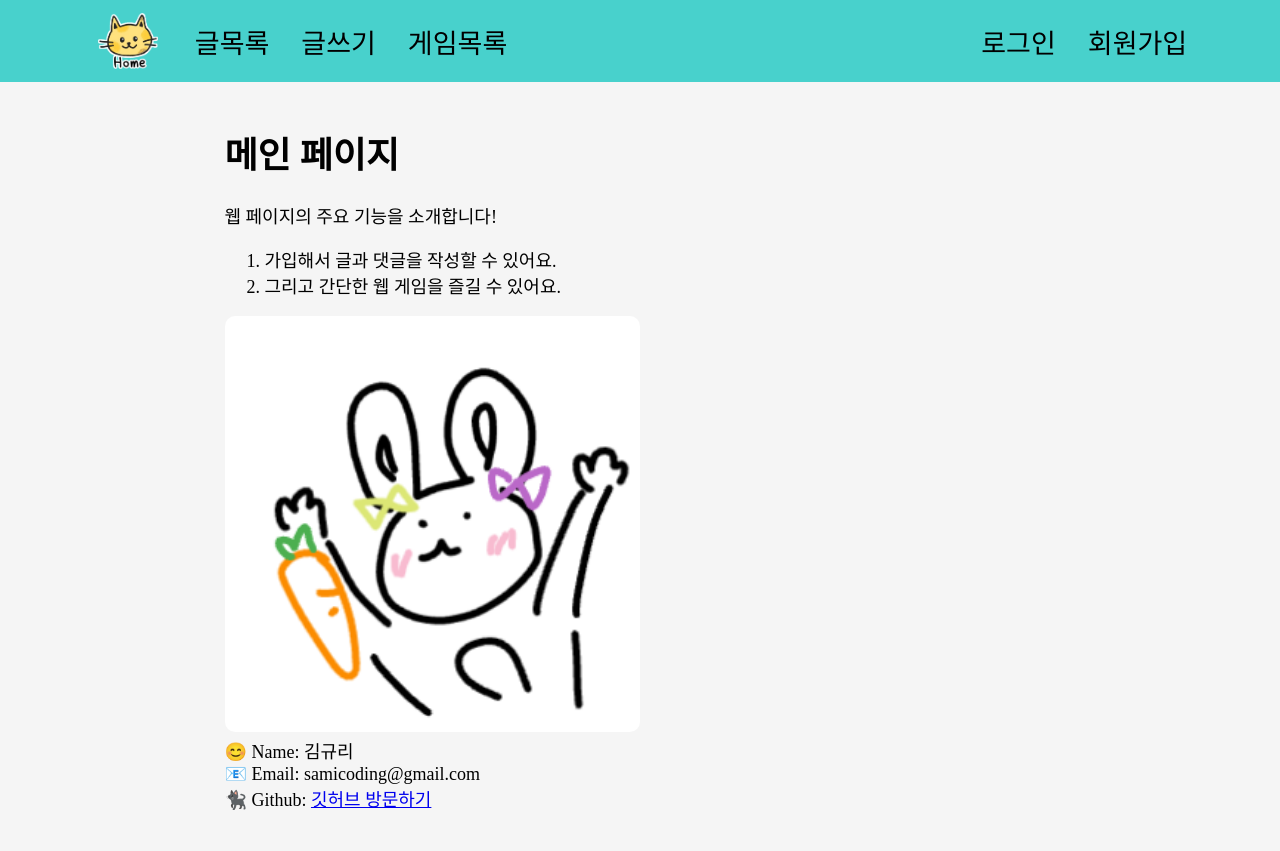
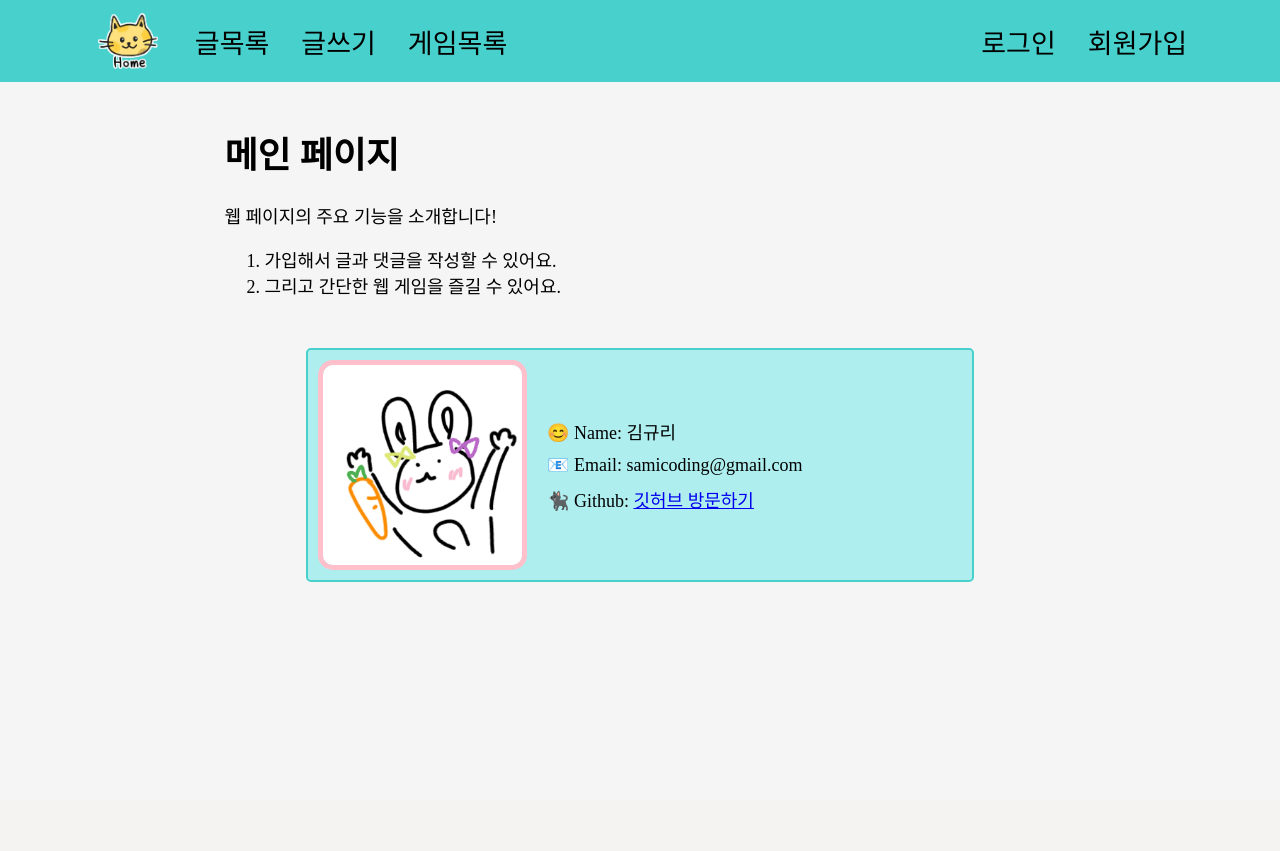
Before and after one commit to SamiCoding/django-cat-project, a Django app: page / in a window 1280 px wide. After the commit the page ends 582 px from the top, so only its background shows below. Run offline with Django 4.2, Linux system fonts and the light colour scheme; some libraries are stand-ins or nearby versions; some web fonts are replaced.

Commit message:
Update index.css

```diff
--- a/static/css/postings/index.css
+++ b/static/css/postings/index.css
@@ -1,10 +1,42 @@
-img {
-  width: 50%;
-  border-radius: 10px;
+.posting__profile {
+  display: flex;
+  flex-direction: row;
+  align-items: center;
+  width: 80%;
+  margin: 50px auto 0;
+  border: 2px solid MediumTurquoise;
+  border-radius: 5px;
+  background-color: PaleTurquoise;
+}
+
+.posting__profile__img {
+  width: 30%;
+  margin: 10px;
+  border: 5px solid pink;
+  border-radius: 15px;
+}
+
+.posting__profile__info {
+  margin-left: 10px;
+}
+
+.posting__profile__info__text {
+  margin: 10px 0;
 }
 
 @media (max-width: 767px), (max-height: 412px) {
-  img {
-    width: 15rem;
+  .posting__profile {
+    flex-direction: column;
+    justify-content: flex-start;
+    align-items: flex-start;
+    width: 90%;
+  }
+
+  .posting__profile__img {
+    margin-left: 20px;
+  }
+
+  .posting__profile__info {
+    margin-left: 20px;
   }
 }
```
